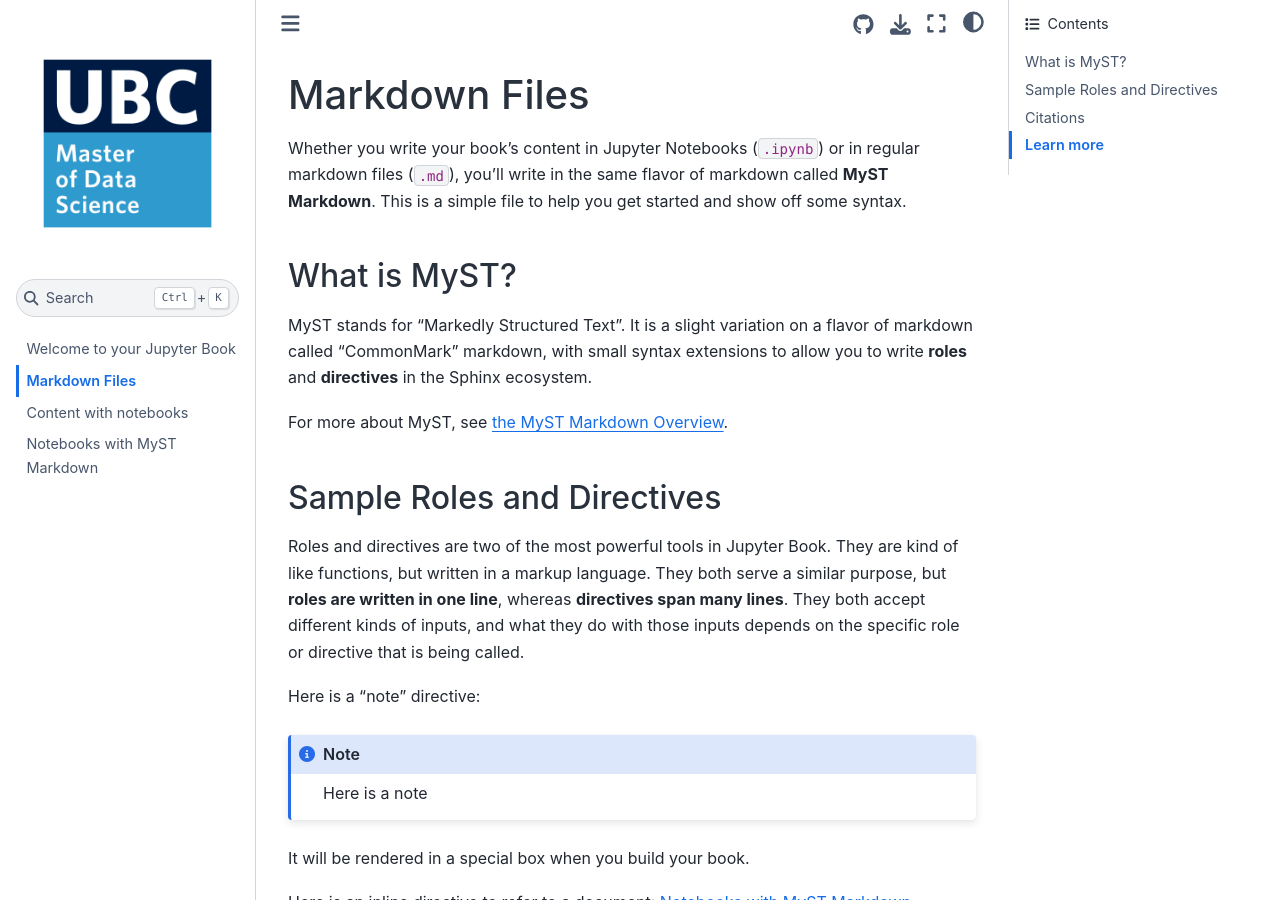
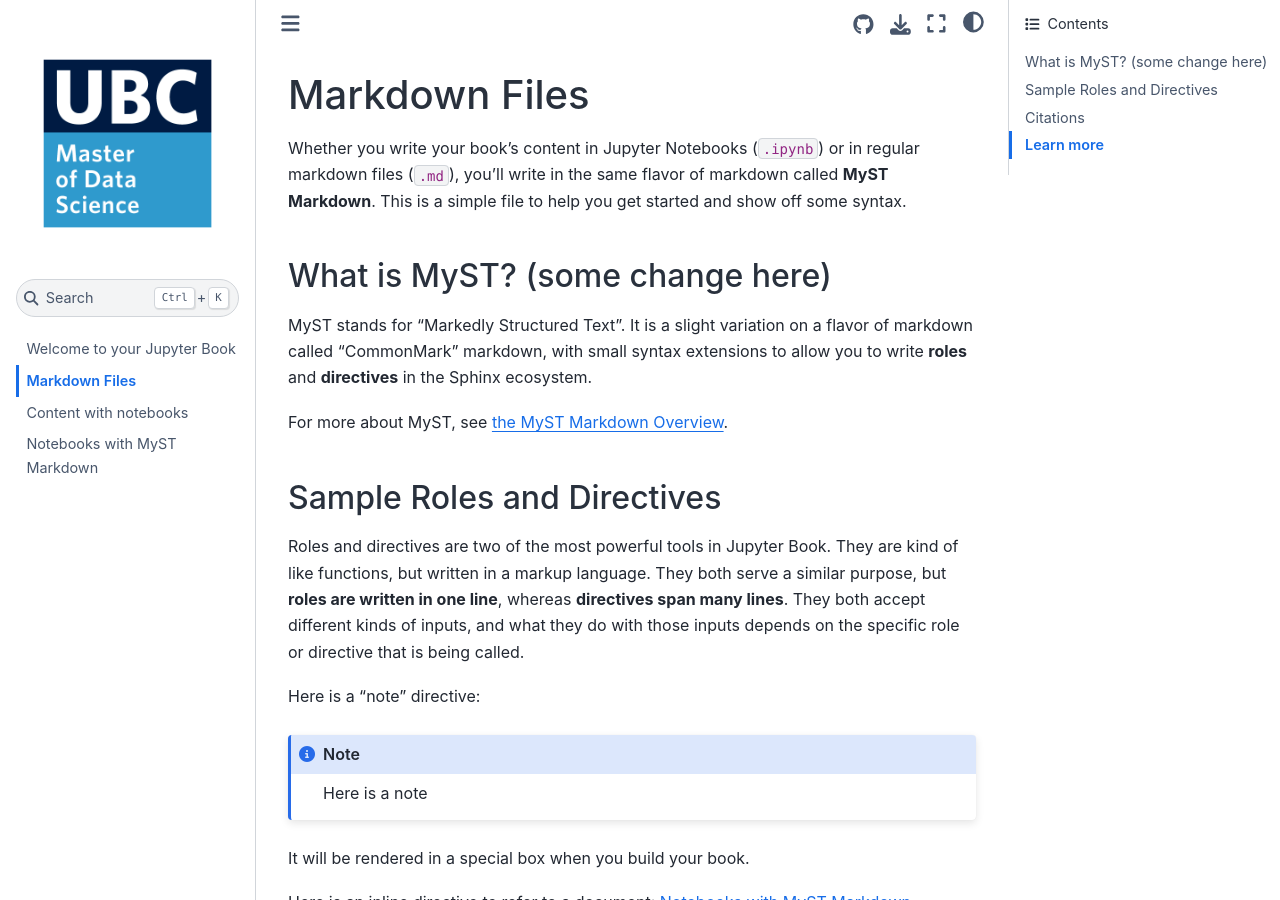
Before and after one commit to paradise1260/book_test, a Jupyter Book: the page built from markdown.md, in a window 1280 px wide and 900 px high. Built offline with Jupyter Book 1.0.4 settings and Sphinx 7.4.7 and the Sphinx Book theme 1.1.4, drawn with Linux system fonts in a browser that asks for light colours; cross-references to code outside the pages are shown as plain code.

Commit message:
some change

```diff
--- a/markdown.md
+++ b/markdown.md
@@ -5,7 +5,7 @@
 called **MyST Markdown**.
 This is a simple file to help you get started and show off some syntax.
 
-## What is MyST?
+## What is MyST? (some change here)
 
 MyST stands for "Markedly Structured Text". It
 is a slight variation on a flavor of markdown called "CommonMark" markdown,
```
